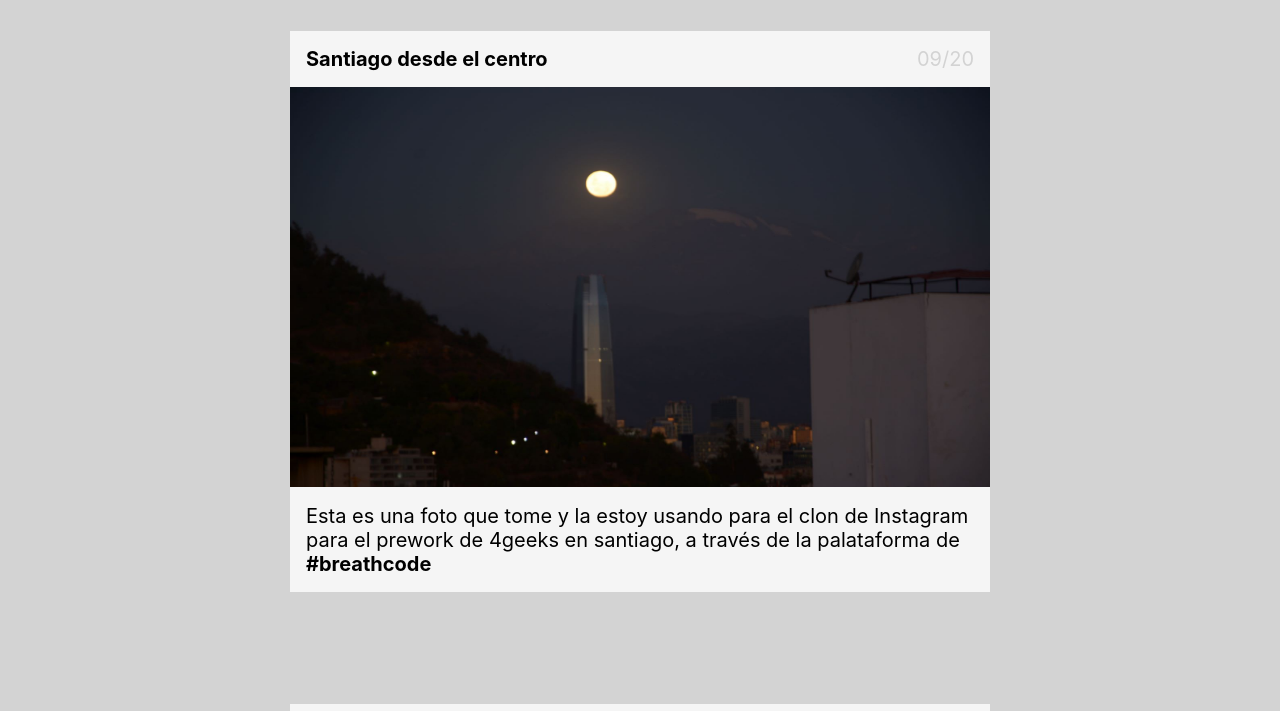
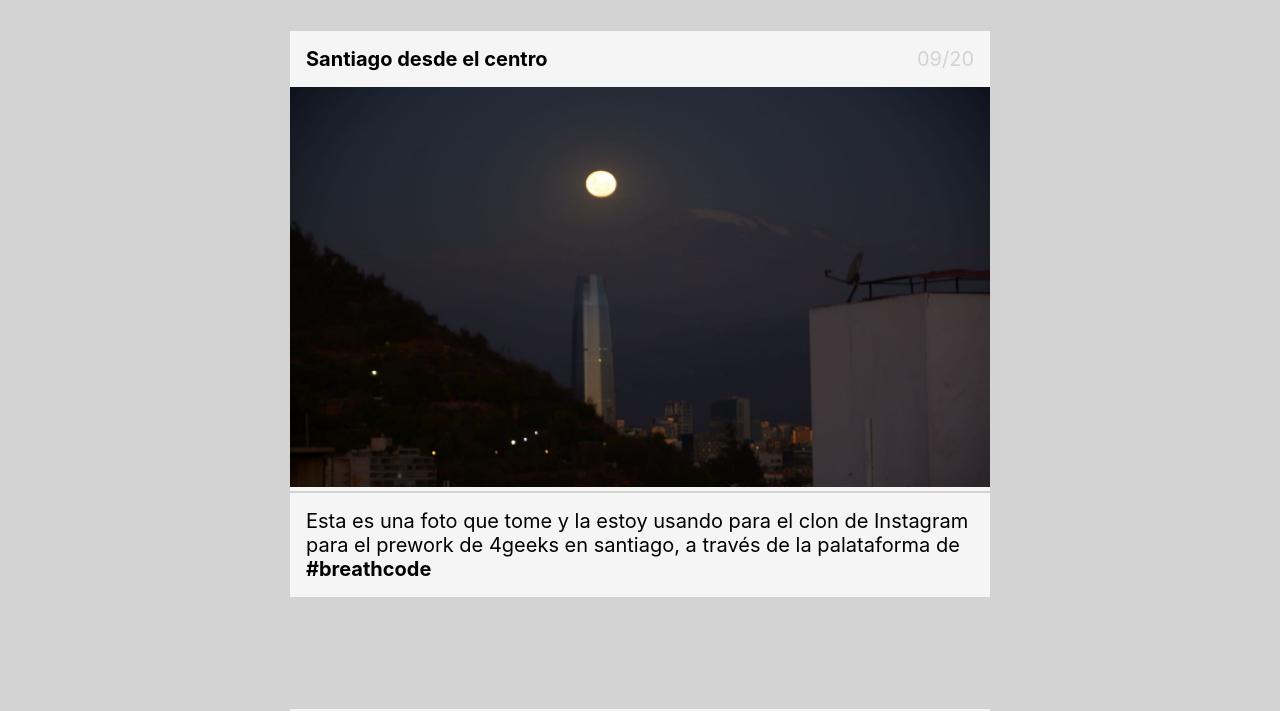
Before and after one commit to fskarmeta/4geeksPreWork, a plain HTML site: page igclone/index.html in a window 1280 px wide. Shown: the part 89-800 px from the top of the page. Drawn offline with Linux system fonts and the light colour scheme.

Commit message:
Update style.css
Added cut line between picture and text

```diff
--- a/igclone/style.css
+++ b/igclone/style.css
@@ -78,6 +78,8 @@ section {
 }
 
 .boxtext {
+    border-top: 2px solid lightgray;
+    margin-top: 0.2rem;
     padding: 1rem;
     background-color: whitesmoke;
     height: 100%;
```
